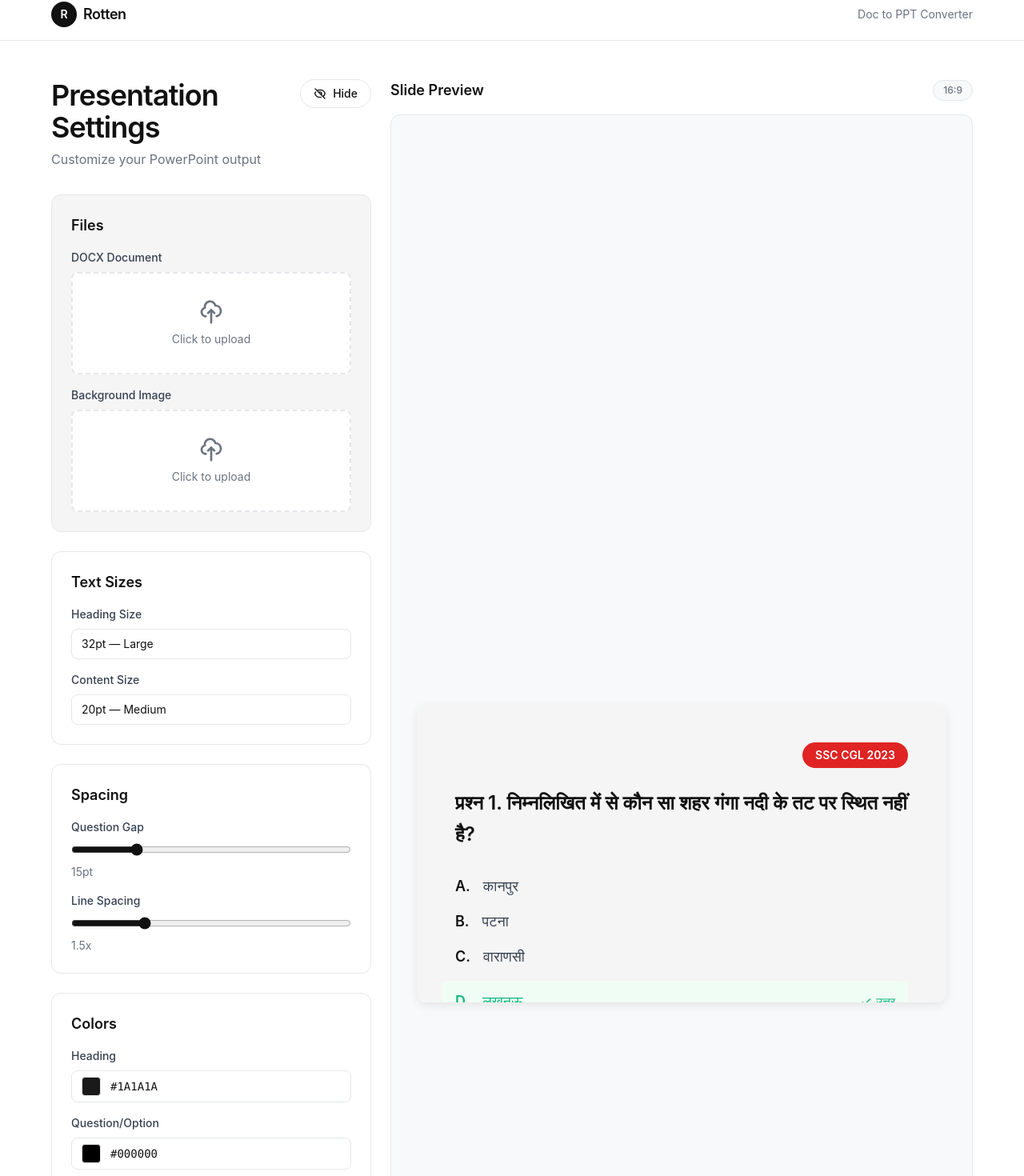
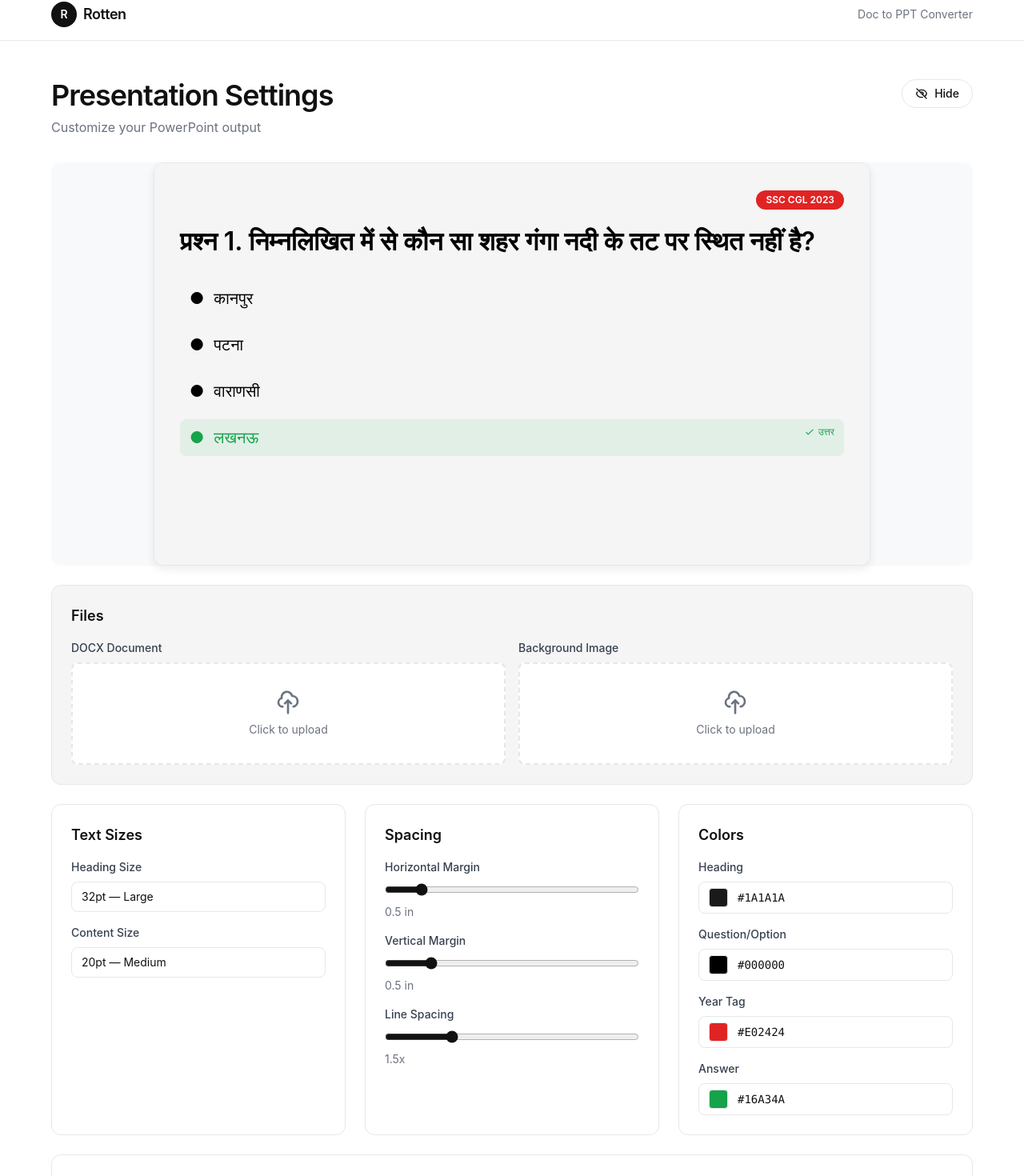
Before and after one commit to sakshamagarwalm2/Rotten, a Next.js app: page / in a window 1280 px wide. Shown: the part 14-1484 px from the top of the page at 80% size. Built offline with nearby package versions, Linux system fonts and the light colour scheme.

Commit message:
UI changes

```diff
--- a/src/app/page.tsx
+++ b/src/app/page.tsx
@@ -2,7 +2,6 @@
 
 import React, { useState } from 'react';
 import SettingsPanel from '../components/SettingsPanel';
-import Preview from '../components/Preview';
 
 export default function HomePage() {
   const [showPreview, setShowPreview] = useState(true);
@@ -30,14 +29,12 @@ export default function HomePage() {
 
       {/* Main Content */}
       <div className="mx-auto max-w-[1200px] px-6 py-12">
-        <div className={`flex gap-6 ${showPreview ? 'flex-col lg:flex-row' : 'flex-col'}`}>
-          <SettingsPanel
-            onBackgroundChange={setBackgroundImage}
-            showPreview={showPreview}
-            onTogglePreview={() => setShowPreview(!showPreview)}
-          />
-          {showPreview && <Preview backgroundImage={backgroundImage} />}
-        </div>
+        <SettingsPanel
+          onBackgroundChange={setBackgroundImage}
+          showPreview={showPreview}
+          onTogglePreview={() => setShowPreview(!showPreview)}
+          backgroundImage={backgroundImage}
+        />
       </div>
 
       {/* Footer */}
--- a/src/components/Preview.tsx
+++ b/src/components/Preview.tsx
@@ -2,25 +2,58 @@ import React from 'react';
 
 type PreviewProps = {
   backgroundImage: string | null;
+  fontSize: number;
+  headingFontSize: number;
+  lineSpacing: number;
+  horizontalMargin: number;
+  verticalMargin: number;
+  questionOptionColor: string;
+  yearColor: string;
+  answerColor: string;
+  showAnswer: boolean;
+  showBulletPoints: boolean;
+  bulletStyle: 'disc' | 'circle' | 'square' | 'number' | 'letters' | 'none';
 };
 
-export default function Preview({ backgroundImage }: PreviewProps) {
+export default function Preview({
+  backgroundImage,
+  fontSize,
+  headingFontSize,
+  lineSpacing,
+  horizontalMargin,
+  verticalMargin,
+  questionOptionColor,
+  yearColor,
+  answerColor,
+  showAnswer,
+  showBulletPoints,
+  bulletStyle
+}: PreviewProps) {
+  // Scale margins for preview (assuming input is in inches or similar scale)
+  const leftPadding = horizontalMargin * 64;
+  const topPadding = verticalMargin * 64;
+
+  const getBulletPrefix = (index: number) => {
+    if (!showBulletPoints || bulletStyle === 'none') return '';
+
+    switch (bulletStyle) {
+      case 'disc': return '●';
+      case 'circle': return '○';
+      case 'square': return '■';
+      case 'number': return `${index + 1}.`;
+      case 'letters': return `${String.fromCharCode(65 + index)}.`;
+      default: return '';
+    }
+  };
+
   return (
-    <div className="flex flex-1 flex-col">
-      {/* Header */}
-      <div className="mb-4 flex items-center justify-between">
-        <h2 className="text-lg font-semibold text-[#111111]">Slide Preview</h2>
-        <span className="rounded-full border border-[#e5e7eb] bg-[#f8f9fa] px-3 py-1 text-xs font-medium text-[#6b7280]">
-          16:9
-        </span>
-      </div>
-
-      {/* Preview Container */}
-      <div className="flex flex-1 items-center justify-center rounded-xl border border-[#e5e7eb] bg-[#f8f9fa] p-8">
+    <div className="flex h-full w-full flex-col">
+      {/* Slide Card */}
+      <div className="flex flex-1 items-center justify-center rounded-xl bg-[#f8f9fa]">
 
         {/* Slide */}
         <div className="relative w-full max-w-4xl" style={{ aspectRatio: '16/9' }}>
-          <div className="absolute inset-0 overflow-hidden rounded-xl bg-white shadow-lg" style={{ boxShadow: '0 4px 12px rgba(0,0,0,0.08)' }}>
+          <div className="absolute inset-0 overflow-hidden rounded-xl border border-[#e5e7eb] bg-white shadow-lg" style={{ boxShadow: '0 4px 12px rgba(0,0,0,0.08)' }}>
 
             {/* Background */}
             {backgroundImage ? (
@@ -32,46 +65,75 @@ export default function Preview({ backgroundImage }: PreviewProps) {
               <div className="absolute inset-0 bg-[#f5f5f5]"></div>
             )}
 
-            {/* Content */}
-            <div className="relative flex h-full flex-col p-12">
+            {/* Content Container with dynamic margins */}
+            <div
+              className="absolute inset-0 flex flex-col overflow-hidden break-words"
+              style={{
+                paddingLeft: `${leftPadding}px`,
+                paddingRight: `${leftPadding}px`,
+                paddingTop: `${topPadding}px`,
+                paddingBottom: `${topPadding}px`
+              }}
+            >
 
               {/* Year Tag */}
-              <div className="mb-6 self-end">
-                <span className="inline-block rounded-full bg-[#e02424] px-4 py-1.5 text-sm font-semibold text-white">
+              <div className="mb-4 self-end">
+                <span
+                  className="inline-block rounded-full px-3 py-1 text-xs font-semibold text-white"
+                  style={{ backgroundColor: yearColor }}
+                >
                   SSC CGL 2023
                 </span>
               </div>
 
               {/* Question */}
-              <div className="mb-8">
-                <h3 className="text-2xl font-semibold leading-relaxed text-[#111111]">
+              <div className="mb-6 min-w-0">
+                <h3
+                  className="font-semibold break-words"
+                  style={{
+                    fontSize: `${headingFontSize}px`,
+                    lineHeight: lineSpacing,
+                    color: questionOptionColor
+                  }}
+                >
                   प्रश्न 1. निम्नलिखित में से कौन सा शहर गंगा नदी के तट पर स्थित नहीं है?
                 </h3>
               </div>
 
               {/* Options */}
-              <div className="space-y-4 text-lg text-[#374151]">
-                <div className="flex items-center gap-4">
-                  <span className="font-semibold text-[#111111]">A.</span>
-                  <span>कानपुर</span>
-                </div>
-                <div className="flex items-center gap-4">
-                  <span className="font-semibold text-[#111111]">B.</span>
-                  <span>पटना</span>
-                </div>
-                <div className="flex items-center gap-4">
-                  <span className="font-semibold text-[#111111]">C.</span>
-                  <span>वाराणसी</span>
-                </div>
-                <div className="flex items-center gap-4 rounded-lg bg-[#f0fdf4] px-4 py-3 -ml-4">
-                  <span className="font-semibold text-[#10b981]">D.</span>
-                  <span className="text-[#10b981]">लखनऊ</span>
-                  <span className="ml-auto flex items-center gap-1 text-sm font-medium text-[#10b981]">
-                    <svg className="h-4 w-4" viewBox="0 0 24 24" fill="none" stroke="currentColor" strokeWidth="2">
-                      <path strokeLinecap="round" strokeLinejoin="round" d="M5 13l4 4L19 7"></path>
-                    </svg>
-                    उत्तर
-                  </span>
+              <div className="min-w-0" style={{ fontSize: `${fontSize}px`, color: questionOptionColor }}>
+                <div className="space-y-3">
+                  {[
+                    { label: 'कानपुर', isCorrect: false },
+                    { label: 'पटना', isCorrect: false },
+                    { label: 'वाराणसी', isCorrect: false },
+                    { label: 'लखनऊ', isCorrect: true }
+                  ].map((option, idx) => {
+                    const isCorrectAnswer = option.isCorrect && showAnswer;
+                    return (
+                      <div
+                        key={idx}
+                        className={`flex items-start gap-3 rounded-lg px-3 py-2 min-w-0`}
+                        style={isCorrectAnswer ? {
+                          backgroundColor: `${answerColor}15`,
+                          color: answerColor
+                        } : {}}
+                      >
+                        <span className={`font-semibold shrink-0 ${!isCorrectAnswer ? 'text-inherit' : ''}`}>
+                          {getBulletPrefix(idx)}
+                        </span>
+                        <span className="break-words min-w-0" style={{ lineHeight: lineSpacing }}>{option.label}</span>
+                        {isCorrectAnswer && (
+                          <span className="ml-auto flex items-center gap-1 text-xs font-medium shrink-0" style={{ color: answerColor }}>
+                            <svg className="h-3.5 w-3.5" viewBox="0 0 24 24" fill="none" stroke="currentColor" strokeWidth="2">
+                              <path strokeLinecap="round" strokeLinejoin="round" d="M5 13l4 4L19 7"></path>
+                            </svg>
+                            उत्तर
+                          </span>
+                        )}
+                      </div>
+                    );
+                  })}
                 </div>
               </div>
 
--- a/src/components/SettingsPanel.tsx
+++ b/src/components/SettingsPanel.tsx
@@ -4,15 +4,17 @@ import React, { useState, useEffect } from 'react';
 import UploadBox from './UploadBox';
 import ColorPicker from './ColorPicker';
 import FontSelector from './FontSelector';
+import Preview from './Preview';
 import { defaultSettings } from '../constants/defaultSettings';
 
 type SettingsPanelProps = {
   onBackgroundChange: (imageUrl: string | null) => void;
   showPreview: boolean;
   onTogglePreview: () => void;
+  backgroundImage: string | null;
 };
 
-export default function SettingsPanel({ onBackgroundChange, showPreview, onTogglePreview }: SettingsPanelProps) {
+export default function SettingsPanel({ onBackgroundChange, showPreview, onTogglePreview, backgroundImage }: SettingsPanelProps) {
   // File States
   const [docxFile, setDocxFile] = useState<File | null>(null);
   const [backgroundFile, setBackgroundFile] = useState<File | null>(null);
@@ -22,7 +24,8 @@ export default function SettingsPanel({ onBackgroundChange, showPreview, onToggl
   const [headingFontSize, setHeadingFontSize] = useState(defaultSettings.headingFontSize);
 
   // Spacing Settings
-  const [questionGap, setQuestionGap] = useState(defaultSettings.questionGap);
+  const [horizontalMargin, setHorizontalMargin] = useState(defaultSettings.horizontalMargin);
+  const [verticalMargin, setVerticalMargin] = useState(defaultSettings.verticalMargin);
   const [lineSpacing, setLineSpacing] = useState(defaultSettings.lineSpacing);
 
   // Color Settings
@@ -113,7 +116,8 @@ export default function SettingsPanel({ onBackgroundChange, showPreview, onToggl
     const settings = {
       fontSize,
       headingFontSize,
-      questionGap,
+      horizontalMargin,
+      verticalMargin,
       lineSpacing,
       questionOptionColor,
       headingColor,
@@ -123,10 +127,10 @@ export default function SettingsPanel({ onBackgroundChange, showPreview, onToggl
       showBulletPoints,
       bulletStyle,
       contentArea: {
-        top: 0,
-        left: 0,
-        width: 10,
-        height: 5,
+        top: verticalMargin,
+        left: horizontalMargin,
+        width: 13.33 - (horizontalMargin * 2),
+        height: 7.5 - (verticalMargin * 2),
       },
     };
 
@@ -164,9 +168,7 @@ export default function SettingsPanel({ onBackgroundChange, showPreview, onToggl
   };
 
   return (
-    <div className={`flex flex-col transition-all duration-300 ${
-      showPreview ? 'w-full lg:w-[400px]' : 'w-full'
-    }`}>
+    <div className="flex w-full flex-col transition-all duration-300">
 
       {/* Header */}
       <div className="mb-8 flex items-start justify-between">
@@ -203,14 +205,34 @@ export default function SettingsPanel({ onBackgroundChange, showPreview, onToggl
         </button>
       </div>
 
-      {/* Content Grid */}
-      <div className={`grid gap-6 ${showPreview ? 'grid-cols-1' : 'grid-cols-1 md:grid-cols-2 lg:grid-cols-3'}`}>
+      {/* Preview — sits at top of dashboard area below header */}
+      {showPreview && (
+        <div className="mb-6">
+          <Preview
+            backgroundImage={backgroundImage}
+            fontSize={fontSize}
+            headingFontSize={headingFontSize}
+            lineSpacing={lineSpacing}
+            horizontalMargin={horizontalMargin}
+            verticalMargin={verticalMargin}
+            questionOptionColor={questionOptionColor}
+            yearColor={yearColor}
+            answerColor={answerColor}
+            showAnswer={showAnswer}
+            showBulletPoints={showBulletPoints}
+            bulletStyle={bulletStyle}
+          />
+        </div>
+      )}
+
+      {/* Form Controls — multi-column grid */}
+      <div className="grid gap-6 grid-cols-1 md:grid-cols-2 lg:grid-cols-3">
 
         {/* File Upload Section */}
-        <div className={`rounded-xl border border-[#e5e7eb] bg-[#f5f5f5] p-6 ${showPreview ? '' : 'md:col-span-2 lg:col-span-3'}`}>
+        <div className="rounded-xl border border-[#e5e7eb] bg-[#f5f5f5] p-6 md:col-span-2 lg:col-span-3">
           <h2 className="mb-4 text-lg font-semibold text-[#111111]">Files</h2>
 
-          <div className={`grid gap-4 ${showPreview ? 'grid-cols-1' : 'grid-cols-1 md:grid-cols-2'}`}>
+          <div className="grid gap-4 grid-cols-1 md:grid-cols-2">
             <UploadBox
               label="DOCX Document"
               accept=".docx"
@@ -265,16 +287,31 @@ export default function SettingsPanel({ onBackgroundChange, showPreview, onToggl
 
           <div className="space-y-4">
             <div>
-              <label className="mb-2 block text-sm font-medium text-[#374151]">Question Gap</label>
+              <label className="mb-2 block text-sm font-medium text-[#374151]">Horizontal Margin</label>
               <input
                 type="range"
                 className="w-full accent-[#111111]"
-                min="5"
-                max="50"
-                value={questionGap}
-                onChange={(e) => setQuestionGap(Number(e.target.value))}
+                min="0"
+                max="4"
+                step="0.1"
+                value={horizontalMargin}
+                onChange={(e) => setHorizontalMargin(Number(e.target.value))}
               />
-              <span className="mt-1 block text-sm text-[#6b7280]">{questionGap}pt</span>
+              <span className="mt-1 block text-sm text-[#6b7280]">{horizontalMargin.toFixed(1)} in</span>
+            </div>
+
+            <div>
+              <label className="mb-2 block text-sm font-medium text-[#374151]">Vertical Margin</label>
+              <input
+                type="range"
+                className="w-full accent-[#111111]"
+                min="0"
+                max="3"
+                step="0.1"
+                value={verticalMargin}
+                onChange={(e) => setVerticalMargin(Number(e.target.value))}
+              />
+              <span className="mt-1 block text-sm text-[#6b7280]">{verticalMargin.toFixed(1)} in</span>
             </div>
 
             <div>
@@ -325,7 +362,7 @@ export default function SettingsPanel({ onBackgroundChange, showPreview, onToggl
         </div>
 
         {/* Display Options */}
-        <div className={`rounded-xl border border-[#e5e7eb] bg-white p-6 ${showPreview ? '' : 'md:col-span-2 lg:col-span-3'}`}>
+        <div className="rounded-xl border border-[#e5e7eb] bg-white p-6 md:col-span-2 lg:col-span-3">
           <h2 className="mb-4 text-lg font-semibold text-[#111111]">Display Options</h2>
 
           <div className="space-y-4">
@@ -361,6 +398,7 @@ export default function SettingsPanel({ onBackgroundChange, showPreview, onToggl
                   <option value="circle">○ Circle</option>
                   <option value="square">■ Square</option>
                   <option value="number">1. Numbers</option>
+                  <option value="letters">A. Letters</option>
                   <option value="none">None</option>
                 </select>
               </div>
@@ -370,7 +408,7 @@ export default function SettingsPanel({ onBackgroundChange, showPreview, onToggl
 
         {/* Status Messages */}
         {(statusMessage || errorMessage) && (
-          <div className={`${showPreview ? '' : 'md:col-span-2 lg:col-span-3'}`}>
+          <div className="md:col-span-2 lg:col-span-3">
             {statusMessage && (
               <div className="flex items-center gap-3 rounded-lg border border-[#10b981] bg-[#f0fdf4] px-4 py-3 text-sm text-[#10b981]">
                 <svg className="h-5 w-5 flex-shrink-0" fill="none" stroke="currentColor" viewBox="0 0 24 24">
--- a/src/constants/defaultSettings.ts
+++ b/src/constants/defaultSettings.ts
@@ -3,7 +3,8 @@ import { PptSettingsSchema } from '../types/settings';
 export const defaultSettings = PptSettingsSchema.parse({
   fontSize: 20,
   headingFontSize: 32,
-  questionGap: 15,
+  horizontalMargin: 0.5,
+  verticalMargin: 0.5,
   lineSpacing: 1.5,
   questionOptionColor: '#000000',
   headingColor: '#1a1a1a',
--- a/src/services/layoutEngine/calculateLayout.ts
+++ b/src/services/layoutEngine/calculateLayout.ts
@@ -115,7 +115,7 @@ export function calculateLayout(
 
   const addItem = (item: SlideItem) => {
     currentItems.push(item);
-    currentY += item.height + settings.questionGap;
+    currentY += item.height + 20; // Fixed gap since setting was removed
   };
 
   const renderSectionTitle = (title: string) => {
--- a/src/services/pptGenerator/generatePpt.ts
+++ b/src/services/pptGenerator/generatePpt.ts
@@ -193,12 +193,13 @@ export async function generatePpt(
 
         if (exists) {
           console.log(`[generatePpt] Slide ${index + 1} - Background file EXISTS, proceeding with addImage`);
-          const imgOptions = {
+          const imgOptions: any = {
             path: bgPath,
             x: 0,
             y: 0,
             w: 13.33,
             h: 7.5,
+            sizing: { type: 'cover', w: 13.33, h: 7.5 },
           };
           console.log(`[generatePpt] Slide ${index + 1} - addImage options:`, JSON.stringify(imgOptions, null, 2));
           try {
--- a/src/types/settings.ts
+++ b/src/types/settings.ts
@@ -6,7 +6,8 @@ export const PptSettingsSchema = z.object({
   headingFontSize: z.number().int().min(16).max(60),
 
   // Spacing
-  questionGap: z.number().int().min(5).max(50),
+  horizontalMargin: z.number().min(0).max(4),
+  verticalMargin: z.number().min(0).max(3),
   lineSpacing: z.number().min(1).max(3),
 
   // Colors
@@ -18,7 +19,7 @@ export const PptSettingsSchema = z.object({
   // Display Options
   showAnswer: z.boolean(),
   showBulletPoints: z.boolean(),
-  bulletStyle: z.enum(['disc', 'circle', 'square', 'number', 'none']),
+  bulletStyle: z.enum(['disc', 'circle', 'square', 'number', 'letters', 'none']),
 
   // Layout
   contentArea: z.object({
```
Also changed, not shown: 40 other files (tests, documents, lock files or other folders).
